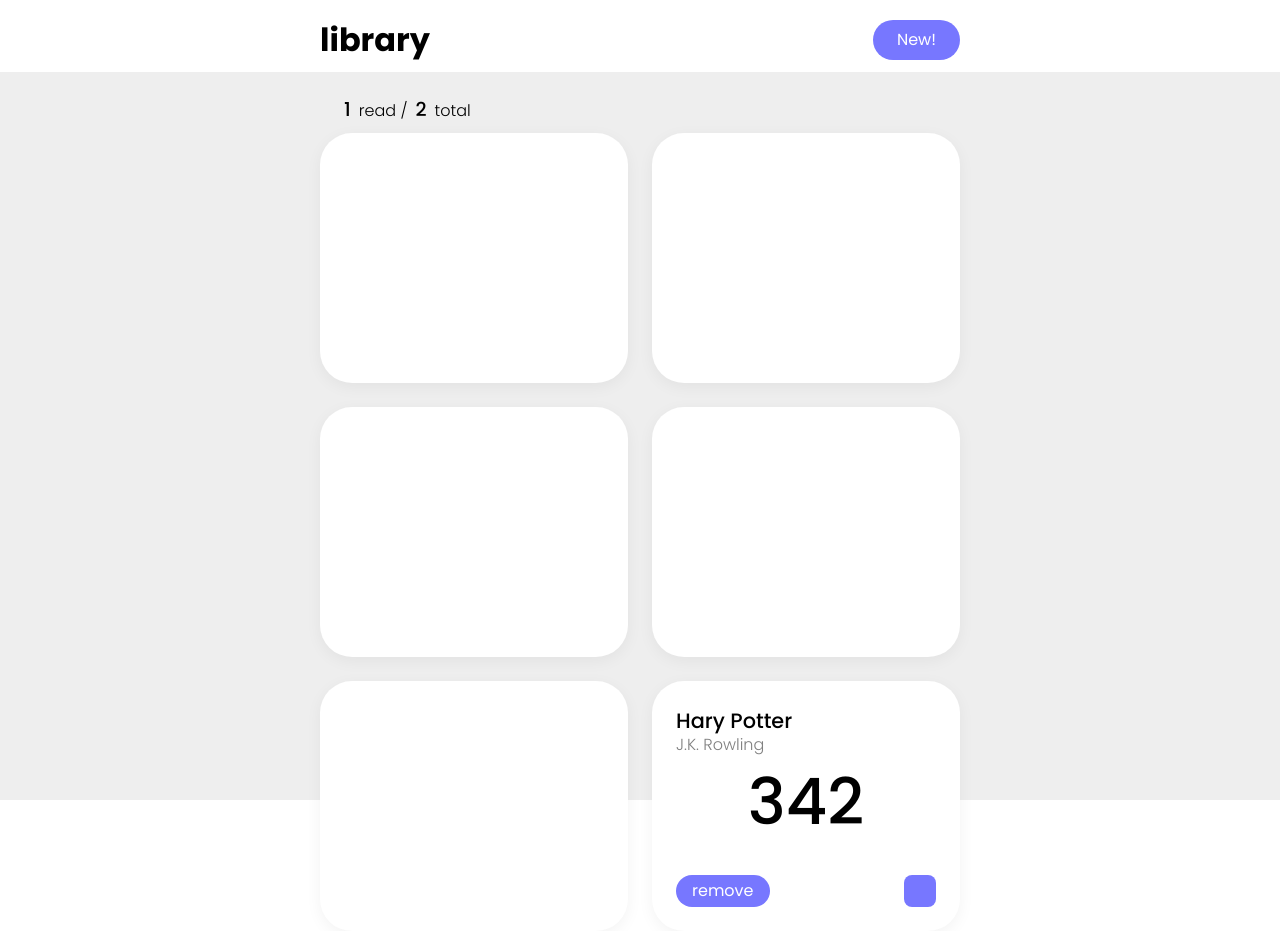
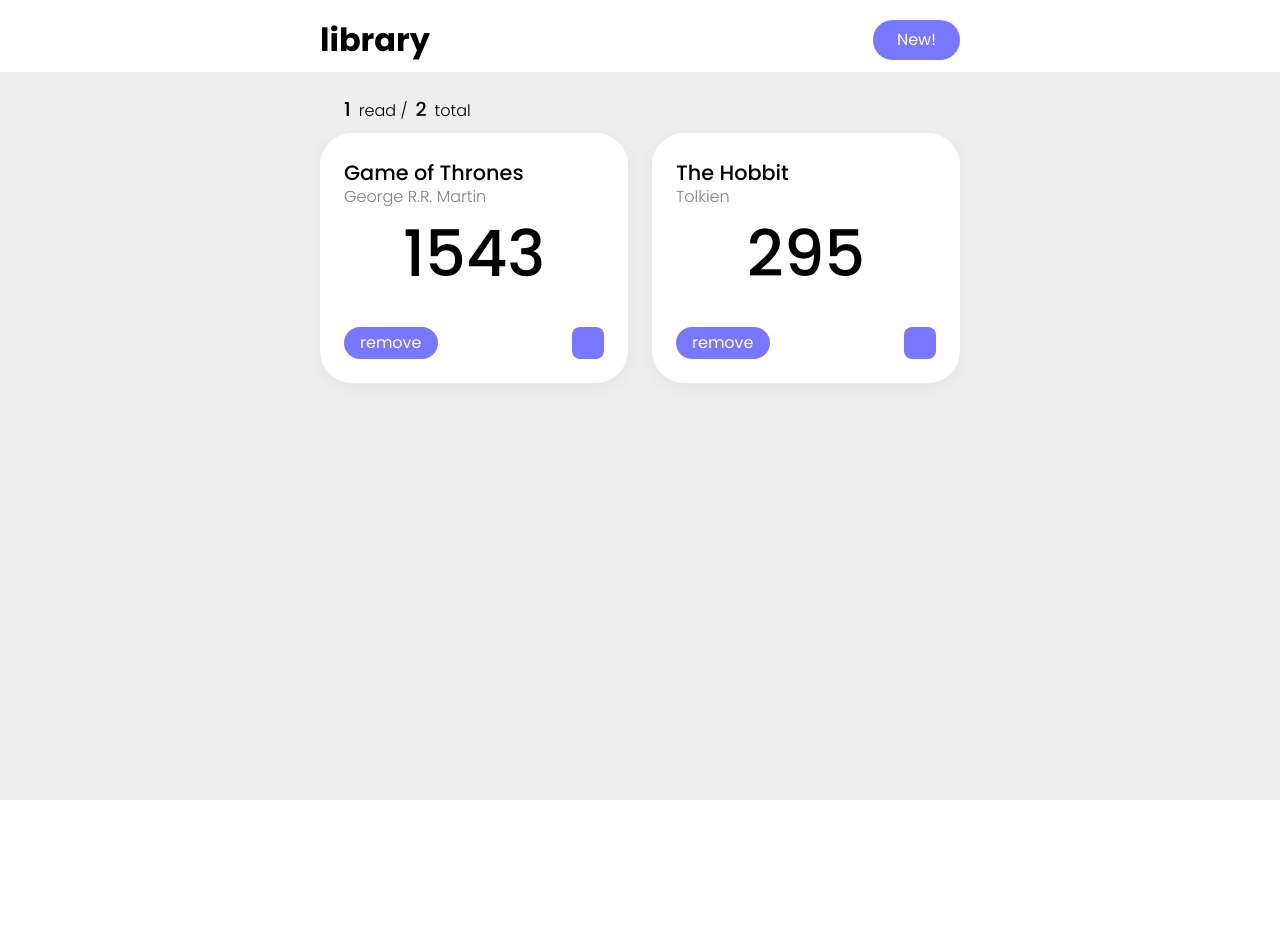
Before and after one commit to Vicker14/library-app, a plain HTML site: page index.html in a window 1280 px wide. After the commit the page ends 800 px from the top, so only its background shows below. Drawn offline with Linux system fonts and the light colour scheme.

Commit message:
Logic for display of books implemened
New function to display the new books.
Books that were pre-defined in the code, now are
displayed when the web is loaded.

```diff
--- a/index.html
+++ b/index.html
@@ -29,24 +29,6 @@
         </div>
 
         <div class="container">
-            <div class="card"></div>
-            <div class="card"></div>
-            <div class="card"></div>
-            <div class="card"></div>
-            <div class="card"></div>
-        <!-- BASIC CARD LAYOUT -->
-            <div class="card">
-                <div class="info">
-                    <div class="book-name">Hary Potter</div>
-                    <div class="book-author">J.K. Rowling</div>
-                    <div class="book-pages">342</div>
-                </div>
-                <div class="controls">
-                    <button class="remove-book">remove</button>
-                    <input type="checkbox" class="book-status"></input>
-                </div>
-            </div>
-
         </div>
 
     </div>
--- a/javascript.js
+++ b/javascript.js
@@ -13,6 +13,8 @@
 };
 
 const theHobbit = new Book('The Hobbit', 'Tolkien', 295, true);
+const gsth = new Book('The Hobbit', 'Tolkien', 295, true);
+const jfgsrd = new Book('The Hobbit', 'Tolkien', 295, true);
 const gameOfThrones = new Book('Game of Thrones', 'George R.R. Martin', 1543, false);
 
 function addBookToLibrary(newBook) {
@@ -21,6 +23,8 @@
 
 addBookToLibrary(theHobbit);
 addBookToLibrary(gameOfThrones);
+
+// Logic for counter uptate
 
 const readBooks = document.querySelector(".read");
 const totalBooks = document.querySelector(".total");
@@ -34,3 +38,58 @@
 }
 
 readBooks.textContent = `${booksRead}`;
+
+// Logic to add new books
+
+function displayBook(bookObject) {
+    const name = bookObject.title;
+    const author = bookObject.author;
+    const pages = bookObject.pages;
+    const read = bookObject.read;
+
+    // agrupar hijos
+    const infoHTML = document.createElement("div")
+    infoHTML.setAttribute("class", "info");
+    const nameHTML = document.createElement("div")
+    nameHTML.setAttribute("class", "book-name");
+    nameHTML.textContent = name;
+    const authorHTML = document.createElement("div")
+    authorHTML.setAttribute("class", "book-author");
+    authorHTML.textContent = author;
+    const pagesHTML = document.createElement("div", [class{"book-pages"}])
+    pagesHTML.setAttribute("class", "book-pages");
+    pagesHTML.textContent = pages;
+
+    infoHTML.appendChild(nameHTML);
+    infoHTML.appendChild(authorHTML);
+    infoHTML.appendChild(pagesHTML);
+
+    const controlsHTML = document.createElement("div")
+    controlsHTML.setAttribute("class", "controls");
+
+    const removeHTML = document.createElement("button")
+    removeHTML.setAttribute("class", "remove-book")
+    removeHTML.textContent = "remove";
+    const checkboxHTML = document.createElement("input");
+    checkboxHTML.setAttribute("type", "checkbox");
+    checkboxHTML.setAttribute("class", "book-status");
+
+    controlsHTML.appendChild(removeHTML);
+    controlsHTML.appendChild(checkboxHTML);
+
+    // agrupar en una card
+    const cardHTML = document.createElement("div")
+    cardHTML.setAttribute("class", "card");
+
+    cardHTML.appendChild(infoHTML);
+    cardHTML.appendChild(controlsHTML);
+
+    // añadir a html
+    container.insertBefore(cardHTML, container.firstChild);
+};
+
+const container = document.querySelector(".container");
+
+for (let i = 0; i < myLibrary.length; i++) {
+    displayBook(myLibrary[i]);
+}
```
